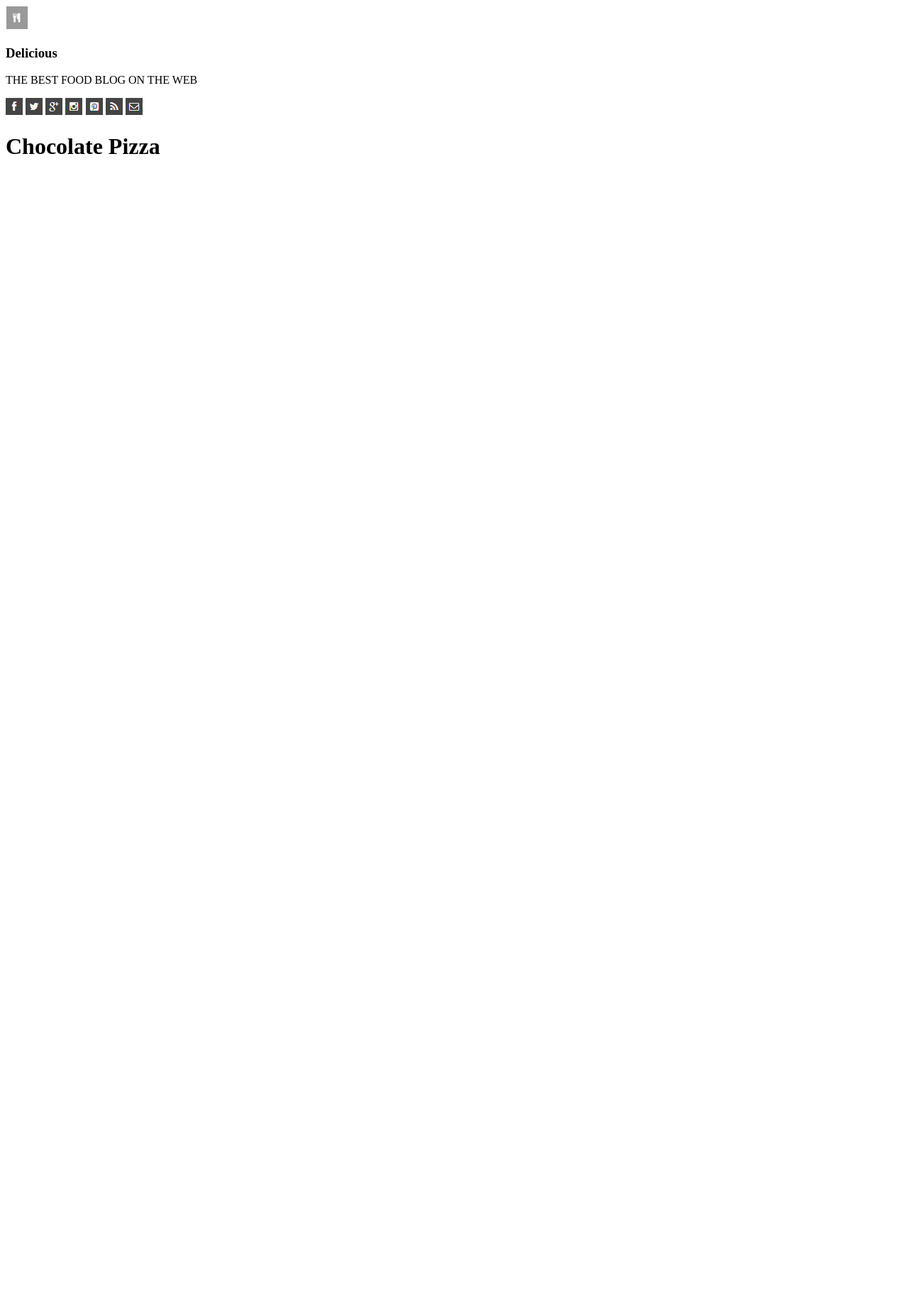
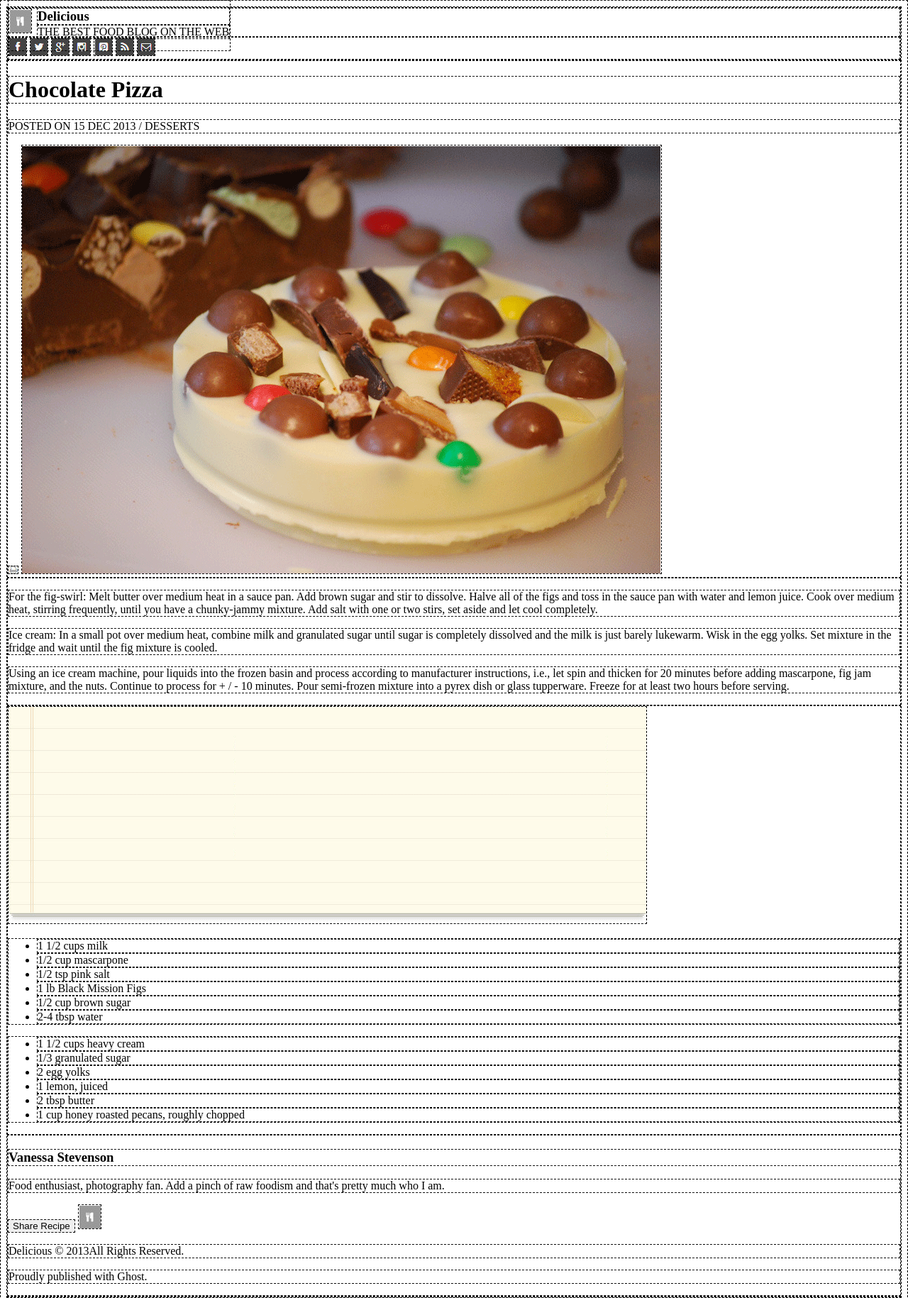
Before and after one commit to mevans72/chocolate-pizza-assignment-10, a plain HTML site: page index.html in a window 1280 px wide. Shown: the top 1829 px of the page at 71% size. Before the commit the page ends 800 px from the top, so only its background shows below. Drawn offline with Linux system fonts and the light colour scheme.

Commit message:
Minor changes made to CSS.

```diff
--- a/index.html
+++ b/index.html
@@ -11,11 +11,15 @@
 </head>
 
 <body>
-
-  <div class="header">
+  <header class='header'>
+    <div class='top-left-logo'>
       <img src='lab-assets/small-logo.png'>
-    <h3>Delicious</h3>
-    <p>THE BEST FOOD BLOG ON THE WEB</p>
+    </div>
+    <div class='top-left-text'>
+      <h3 class='delicious-title'>Delicious</h3>
+      <p class='delicious-text'>THE BEST FOOD BLOG ON THE WEB</p>
+    </div>
+    <div class='top-right-images'>
       <img src='lab-assets/fb-icon.png'>
       <img src='lab-assets/twit-icon.png'>
       <img src='lab-assets/gp-icon.png'>
@@ -23,20 +27,52 @@
       <img src='lab-assets/pint-icon.png'>
       <img src='lab-assets/rss-icon.png'>
       <img src='lab-assets/mail-icon.png'>
+    </div>
+  </header>
 
+  <div class='title'>
+    <h1>Chocolate Pizza</h1>
+    <p>POSTED ON 15 DEC 2013 / DESSERTS</p>
+    <img src='lab-assets/print-icon.png'>
+    <img src='lab-assets/choco-pizza.png'>
   </div>
 
-  <div class="title">
-    <h1>Chocolate Pizza</h1>
-  </div>
+  <div class='description'>
+    <p>For the fig-swirl: Melt butter over medium heat in a sauce pan. Add brown sugar and stir to dissolve. Halve all of the figs and toss in the sauce pan with water and lemon juice. Cook over medium heat, stirring frequently, until you have a chunky-jammy mixture. Add salt with one or two stirs, set aside and let cool completely.</p>
 
-  <div class="description">
+    <p>Ice cream: In a small pot over medium heat, combine milk and granulated sugar until sugar is completely dissolved and the milk is just barely lukewarm. Wisk in the egg yolks. Set mixture in the fridge and wait until the fig mixture is cooled.</p>
+
+    <p>Using an ice cream machine, pour liquids into the frozen basin and process according to manufacturer instructions, i.e., let spin and thicken for 20 minutes before adding mascarpone, fig jam mixture, and the nuts. Continue to process for + / - 10 minutes. Pour semi-frozen mixture into a pyrex dish or glass tupperware. Freeze for at least two hours before serving.</p>
   </div>
 
   <div class="recipe">
+    <img src='lab-assets/list-bg.png'>
+    <ul>
+      <li>1 1/2 cups milk</li>
+      <li>1/2 cup mascarpone</li>
+      <li>1/2 tsp pink salt</li>
+      <li>1 lb Black Mission Figs</li>
+      <li>1/2 cup brown sugar</li>
+      <li>2-4 tbsp water</li>
+    </ul>
+    <ul>
+      <li>1 1/2 cups heavy cream</li>
+      <li>1/3 granulated sugar</li>
+      <li>2 egg yolks</li>
+      <li>1 lemon, juiced</li>
+      <li>2 tbsp butter</li>
+      <li>1 cup honey roasted pecans, roughly chopped</li>
+    </ul>
   </div>
 
   <div class="chef">
+    <h3>Vanessa Stevenson</h3>
+    <p>Food enthusiast, photography fan. Add a pinch of raw foodism and that's pretty much who I am.</p>
+    <button id="share-recipe-button" type="share">Share Recipe</button>
+
+    <img src='lab-assets/small-logo.png'>
+    <p>Delicious &copy; 2013All Rights Reserved. </p>
+    <p>Proudly published with Ghost.</p>
   </div>
 
   <div class="footer">
@@ -45,4 +81,5 @@
   <!-- <script src='app-data.js'></script>
   <script src="app.js"></script> -->
 </body>
+
 </html>
--- a/stylesheet.css
+++ b/stylesheet.css
@@ -0,0 +1,60 @@
+* {
+  /*margin: 0;
+  padding: 150;*/
+  border: 1px dashed black;
+}
+
+h3.delicious-title {
+  margin-left: 40px;
+  margin-top: 10px;
+  margin-bottom: 0px;
+}
+
+.delicious-text {
+  margin-top: 0px;
+  margin-left: 40px;
+}
+
+.top-left-text {
+display: inline;
+margin: 0px;
+position: fixed;
+top: 0px;
+}
+
+.top-right-images {}
+
+/*h3.pull-left {
+  top: 0px;
+  text-align: left;
+  margin: 0px;
+  display: inline;
+}*/
+
+/*.pull-left {
+  display: inline
+}*/
+
+/*.pull-right {
+  display: inline;
+  float: right;
+}
+*/
+/*div.pull-left {
+  padding: 0px;
+}*/
+
+/*h3.pull-left {
+  /*margin: 0px 100px 100px 0px;*/
+  /*position: relative;*/
+  /*bottom: 15px;*/
+  /*display: inline;
+  margin-left: 20px:
+  top: 0px;
+}
+*/
+/*img.pull-left {*/
+  /*margin: 0px 100px 100px 0px;*/
+  position: relative;
+  display: inline;
+}*/*/
```
Lines whose indentation alone changed are shown as unchanged.
